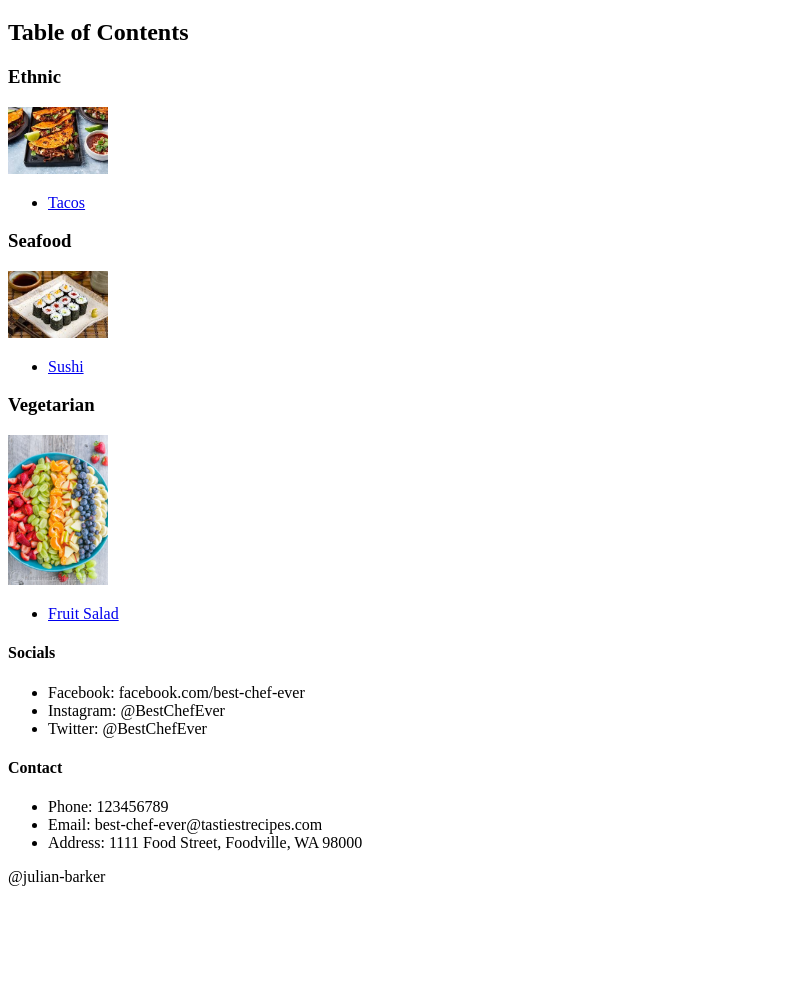
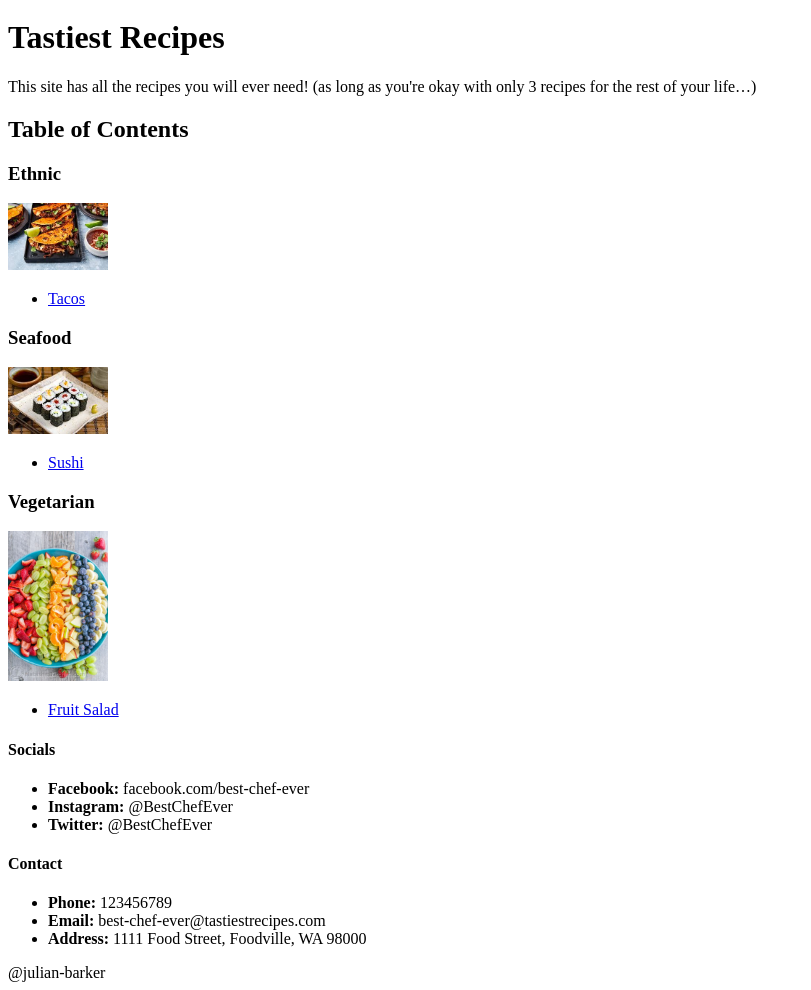
Before and after one commit to julian-barker/lab-4, a plain HTML site: page index.html in a window 1280 px wide. Shown: the part 112-1102 px from the top of the page, without its empty margins (0-811 px from the left). Before the commit the page ends 1006 px from the top, so only its background shows below. Drawn offline with Linux system fonts and the light colour scheme.

Commit message:
add h1 and about

```diff
--- a/index.html
+++ b/index.html
@@ -16,8 +16,10 @@
         </nav>
     </header>
     <main>
-        <h1></h1>
-        <p></p>
+        <h1>Tastiest Recipes</h1>
+        <p>
+            This site has all the recipes you will ever need! (as long as you're okay with only 3 recipes for the rest of your life…)
+        </p>
         <div>
             <h2>Table of Contents</h2>
             <section>
@@ -48,17 +50,17 @@
             <section>
                 <h4>Socials</h4>
                 <ul>
-                    <li>Facebook: facebook.com/best-chef-ever</li>
-                    <li>Instagram: @BestChefEver</li>
-                    <li>Twitter: @BestChefEver</li>
+                    <li><b>Facebook:</b> facebook.com/best-chef-ever</li>
+                    <li><b>Instagram:</b> @BestChefEver</li>
+                    <li><b>Twitter:</b> @BestChefEver</li>
                 </ul>
             </section>
             <section>
                 <h4>Contact</h4>
                 <ul>
-                    <li>Phone: 123456789</li>
-                    <li>Email: best-chef-ever@tastiestrecipes.com</li>
-                    <li>Address: 1111 Food Street, Foodville, WA 98000 </li>
+                    <li><b>Phone:</b> 123456789</li>
+                    <li><b>Email:</b> best-chef-ever@tastiestrecipes.com</li>
+                    <li><b>Address:</b> 1111 Food Street, Foodville, WA 98000 </li>
                 </ul>
             </section>
         </div>
```
